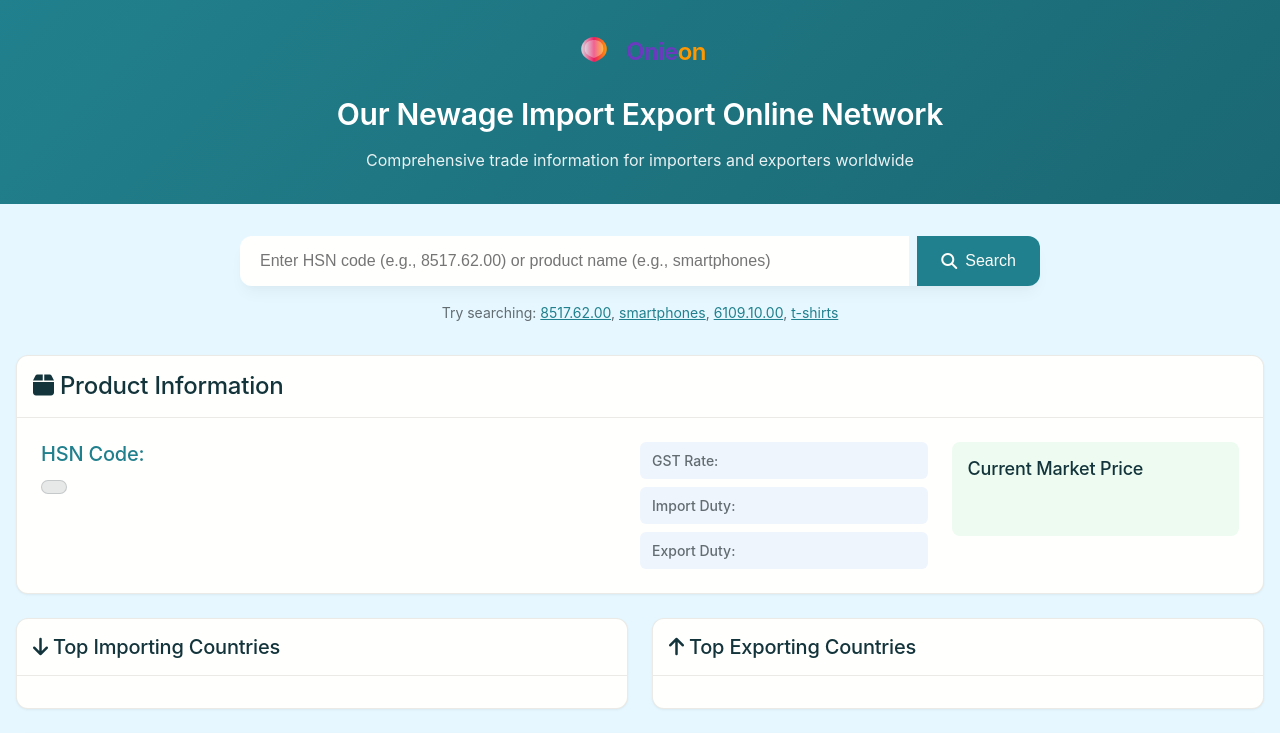
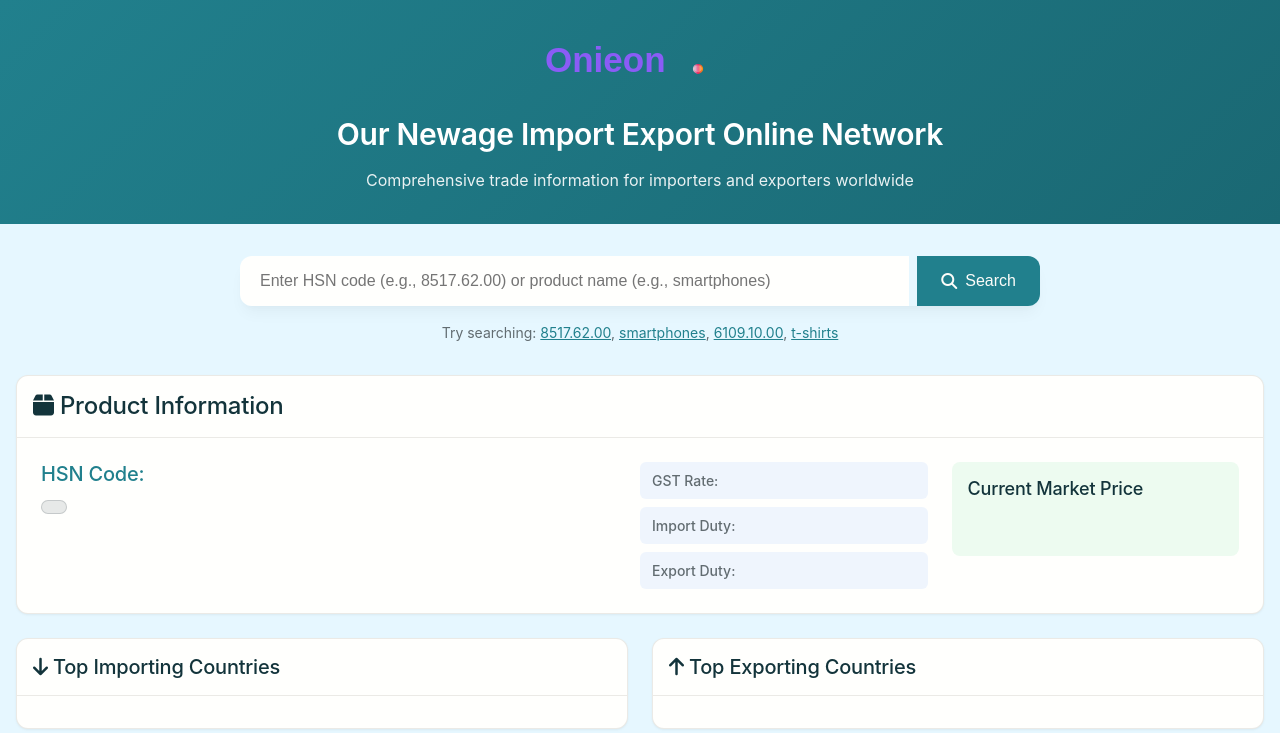
Before and after one commit to onieeonn-sys/dashboard, a website: page index.html in a window 1280 px wide. Shown: the top 733 px of the page. Drawn offline with Linux system fonts and the light colour scheme; a web font is replaced by a local one.

Commit message:
Add new Onieon logo and update styling

```diff
--- a/index.html
+++ b/index.html
@@ -13,27 +13,9 @@
         <div class="container">
             <div class="hero-content">
                 <div class="logo">
-                    <div class="logo-icon">
-                        <svg width="40" height="40" viewBox="0 0 40 40" fill="none" xmlns="http://www.w3.org/2000/svg">
-                            <path d="M20 5C15 5 10 8 8 13C6 18 8 23 12 26C16 29 20 30 20 30C20 30 24 29 28 26C32 23 34 18 32 13C30 8 25 5 20 5Z" fill="url(#onionGradient)"/>
-                            <path d="M20 8C16 8 12 10 11 14C10 18 11 21 14 23C17 25 20 26 20 26C20 26 23 25 26 23C29 21 30 18 29 14C28 10 24 8 20 8Z" fill="url(#onionGradient2)"/>
-                            <defs>
-                                <linearGradient id="onionGradient" x1="0%" y1="0%" x2="100%" y2="0%">
-                                    <stop offset="0%" style="stop-color:#d9d5e0"/>
-                                    <stop offset="50%" style="stop-color:#E91E63"/>
-                                    <stop offset="100%" style="stop-color:#FF9800"/>
-                                </linearGradient>
-                                <linearGradient id="onionGradient2" x1="0%" y1="0%" x2="100%" y2="0%">
-                                    <stop offset="0%" style="stop-color:#d9d5e0"/>
-                                    <stop offset="50%" style="stop-color:#F06292"/>
-                                    <stop offset="100%" style="stop-color:#FFB74D"/>
-                                </linearGradient>
-                            </defs>
-                        </svg>
-                    </div>
-                    <div class="logo-text">
-                        <span class="logo-onie">Onie</span><span class="logo-on">on</span>
-                    </div>
+                    <a href="/">
+                        <img src="logo.svg" alt="Onieon Logo" class="main-logo" width="200" height="60">
+                    </a>
                 </div>
                 <h1 class="hero-title">Our Newage Import Export Online Network</h1>
                 <p class="hero-subtitle">Comprehensive trade information for importers and exporters worldwide</p>
--- a/style.css
+++ b/style.css
@@ -12,7 +12,7 @@
   --color-charcoal-700: rgba(31, 33, 33, 1);
   --color-charcoal-800: rgba(38, 40, 40, 1);
   --color-slate-900: rgba(19, 52, 59, 1);
-  --color-teal-300: rgba(50, 184, 198, 1);
+  --color-teal-300: rgb(6, 53, 58);
   --color-teal-400: rgba(45, 166, 178, 1);
   --color-teal-500: rgba(33, 128, 141, 1);
   --color-teal-600: rgba(29, 116, 128, 1);
@@ -751,29 +751,13 @@ select.form-control {
     display: flex;
     align-items: center;
     justify-content: center;
-    gap: var(--space-12);
     margin-bottom: var(--space-24);
 }
 
-.logo-icon {
-    display: flex;
-    align-items: center;
-    justify-content: center;
-}
-
-.logo-text {
-    font-family: var(--font-family-base);
-    font-size: var(--font-size-3xl);
-    font-weight: var(--font-weight-bold);
-    letter-spacing: -0.02em;
-}
-
-.logo-onie {
-    color: #6A3ABF;
-}
-
-.logo-on {
-    color: #FF9800;
+.main-logo {
+    max-width: 100%;
+    height: auto;
+    display: block;
 }
 
 .hero-content h1 {
```
Also changed, not shown: logo.svg (added).
